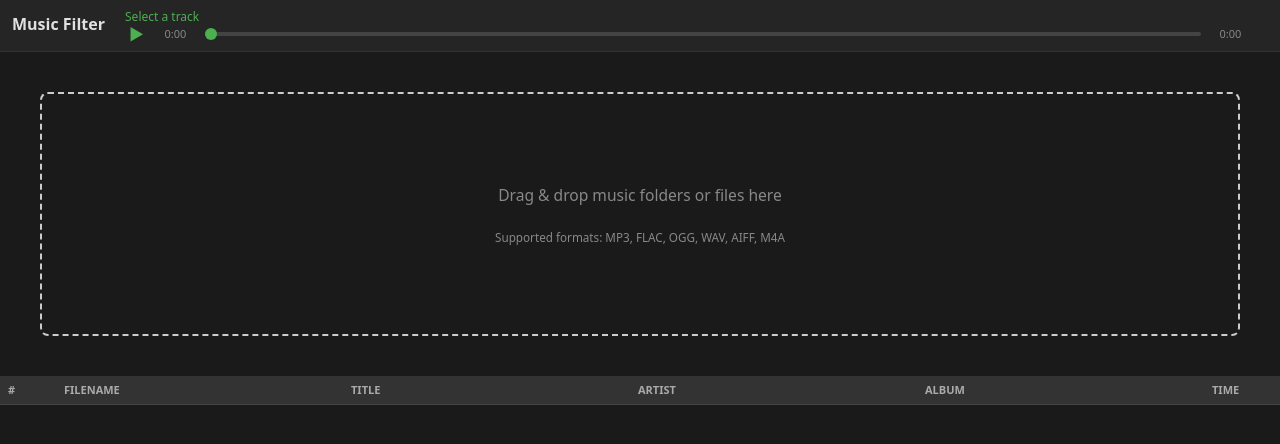
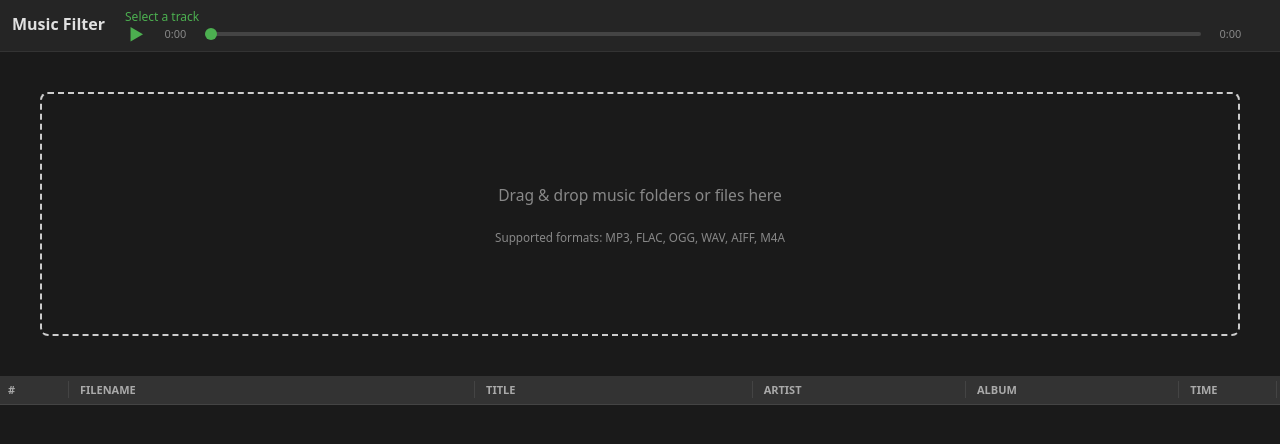
Before and after one commit to stopsopa/musicfilter, a React (Vite) app in the folder electron/: page / in a window 1280 px wide. Shown: the top 444 px of the page. Built offline with nearby package versions, Linux system fonts and the light colour scheme.

Commit message:
feat: allow resizing columns

```diff
--- a/electron/src/renderer/App.css
+++ b/electron/src/renderer/App.css
@@ -83,6 +83,37 @@ body {
   text-transform: uppercase;
   color: #aaa;
   border-bottom: 1px solid #444;
+  position: sticky;
+}
+
+.resizer {
+  position: absolute;
+  right: -2px;
+  top: 0;
+  height: 100%;
+  width: 10px;
+  cursor: col-resize;
+  z-index: 10;
+  background: transparent;
+  transition: background 0.2s;
+}
+
+.resizer:hover {
+  background: rgba(76, 175, 80, 0.4);
+}
+
+.resizer::after {
+  content: '';
+  position: absolute;
+  right: 5px;
+  top: 20%;
+  height: 60%;
+  width: 1px;
+  background: #444;
+}
+
+.resizer:hover::after {
+  background: #4caf50;
 }
 
 .file-table td {
--- a/electron/src/renderer/App.tsx
+++ b/electron/src/renderer/App.tsx
@@ -13,6 +13,8 @@ function App() {
   const [isTranscoding, setIsTranscoding] = useState(false);
   const [isPlaying, setIsPlaying] = useState(false);
   const [seekingFeedback, setSeekingFeedback] = useState<'forward' | 'backward' | null>(null);
+  const [columnWidths, setColumnWidths] = useState<number[]>([40, 300, 200, 150, 150, 60]);
+  const resizingColumn = useRef<{ index: number; startX: number; startWidth: number } | null>(null);
   const audioRef = useRef<HTMLAudioElement>(null);
   const containerRef = useRef<HTMLDivElement>(null);
   const currentBlobUrlRef = useRef<string | null>(null);
@@ -245,6 +247,32 @@ function App() {
     return `${mins}:${secs.toString().padStart(2, '0')}`;
   };
 
+  const handleMouseDown = (e: React.MouseEvent, index: number) => {
+    e.preventDefault();
+    resizingColumn.current = {
+      index,
+      startX: e.clientX,
+      startWidth: columnWidths[index],
+    };
+    document.addEventListener('mousemove', handleMouseMove);
+    document.addEventListener('mouseup', handleMouseUp);
+  };
+
+  const handleMouseMove = (e: MouseEvent) => {
+    if (!resizingColumn.current) return;
+    const { index, startX, startWidth } = resizingColumn.current;
+    const deltaX = e.clientX - startX;
+    const newWidths = [...columnWidths];
+    newWidths[index] = Math.max(20, startWidth + deltaX);
+    setColumnWidths(newWidths);
+  };
+
+  const handleMouseUp = () => {
+    resizingColumn.current = null;
+    document.removeEventListener('mousemove', handleMouseMove);
+    document.removeEventListener('mouseup', handleMouseUp);
+  };
+
   return (
     <div
         ref={containerRef}
@@ -316,12 +344,30 @@ function App() {
         <table className="file-table">
             <thead>
                 <tr>
-                    <th style={{ width: '40px' }}>#</th>
-                    <th>Filename</th>
-                    <th>Title</th>
-                    <th>Artist</th>
-                    <th>Album</th>
-                    <th style={{ width: '60px' }}>Time</th>
+                    <th style={{ width: columnWidths[0] }}>
+                        #
+                        <div className="resizer" onMouseDown={(e) => handleMouseDown(e, 0)} />
+                    </th>
+                    <th style={{ width: columnWidths[1] }}>
+                        Filename
+                        <div className="resizer" onMouseDown={(e) => handleMouseDown(e, 1)} />
+                    </th>
+                    <th style={{ width: columnWidths[2] }}>
+                        Title
+                        <div className="resizer" onMouseDown={(e) => handleMouseDown(e, 2)} />
+                    </th>
+                    <th style={{ width: columnWidths[3] }}>
+                        Artist
+                        <div className="resizer" onMouseDown={(e) => handleMouseDown(e, 3)} />
+                    </th>
+                    <th style={{ width: columnWidths[4] }}>
+                        Album
+                        <div className="resizer" onMouseDown={(e) => handleMouseDown(e, 4)} />
+                    </th>
+                    <th style={{ width: columnWidths[5] }}>
+                        Time
+                        <div className="resizer" onMouseDown={(e) => handleMouseDown(e, 5)} />
+                    </th>
                 </tr>
             </thead>
             <tbody>
```
